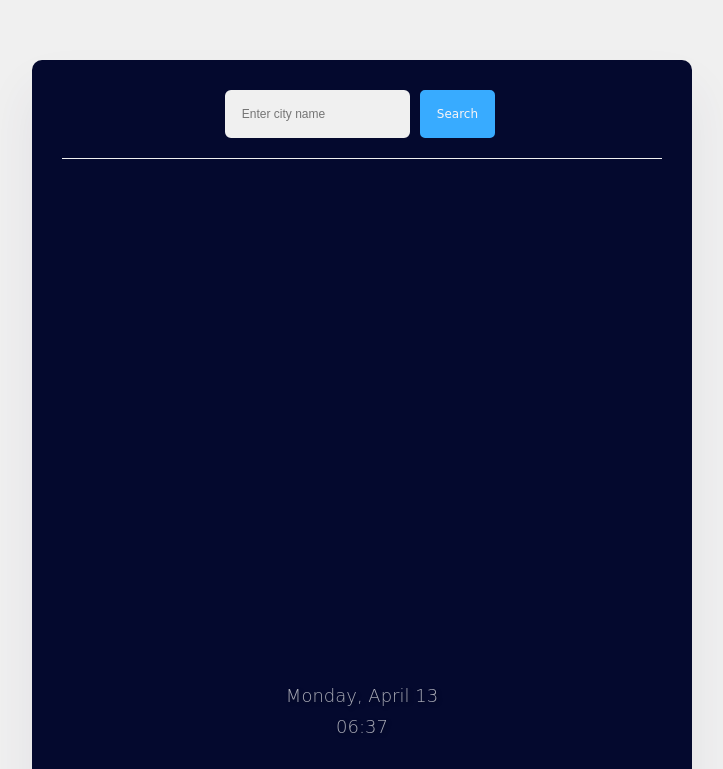
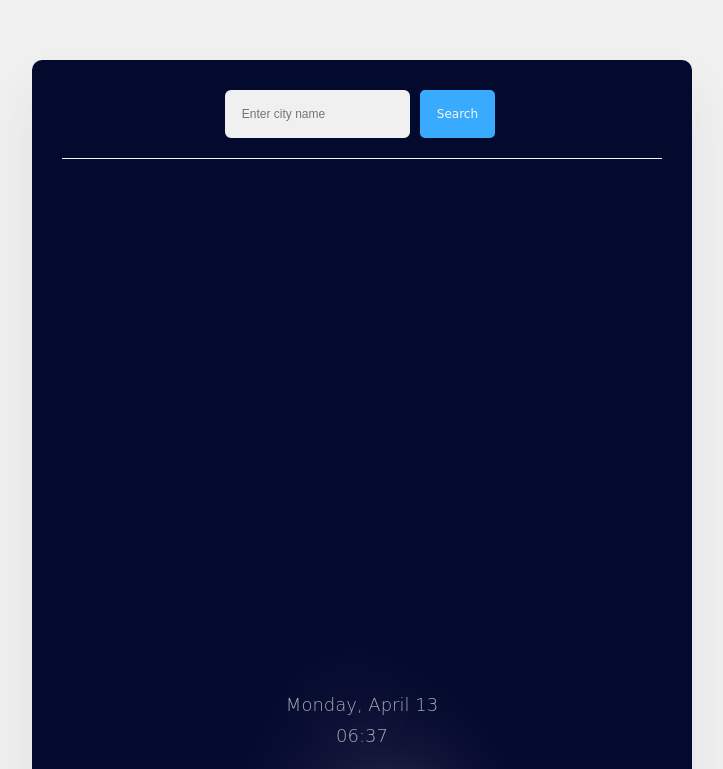
Before and after one commit to made642/Maridel-Weather-Search, a website built with Parcel: page index.html in a window 1280 px wide. Shown: the top 769 px of the page, without its empty margins (278-1001 px from the left). Built offline with nearby package versions, Linux system fonts and the light colour scheme; no server answers.

Commit message:
updated the size of icon

```diff
--- a/style.css
+++ b/style.css
@@ -50,9 +50,17 @@ header {
   background-color: #1d1f49;
 }
 
+h1 {
+  margin: 30px;
+  filter: drop-shadow(0 0 50px rgb(252, 249, 250));
+}
 icon {
   width: 500px;
   height: 500px;
+  filter: drop-shadow(0 0 100px rgb(252, 249, 250));
+  background-image: no-repeat;
+  background-size: contain;
+  transform: scale(1.7);
 }
 
 #weather-info {
@@ -60,6 +68,7 @@ icon {
   justify-content: center;
   align-items: center;
   flex-direction: column;
+  filter: drop-shadow(0 0 50px rgb(252, 249, 250));
 }
 
 #temperature {
@@ -76,7 +85,7 @@ icon {
   margin: 5px 0;
   font-weight: lighter;
   opacity: 0.7;
-  text-shadow: 2px 2px 4px rgba(0, 0, 0, 0.5);
+  filter: drop-shadow(0 0 50px rgb(252, 249, 250));
 }
 
 #weather-details {
```
